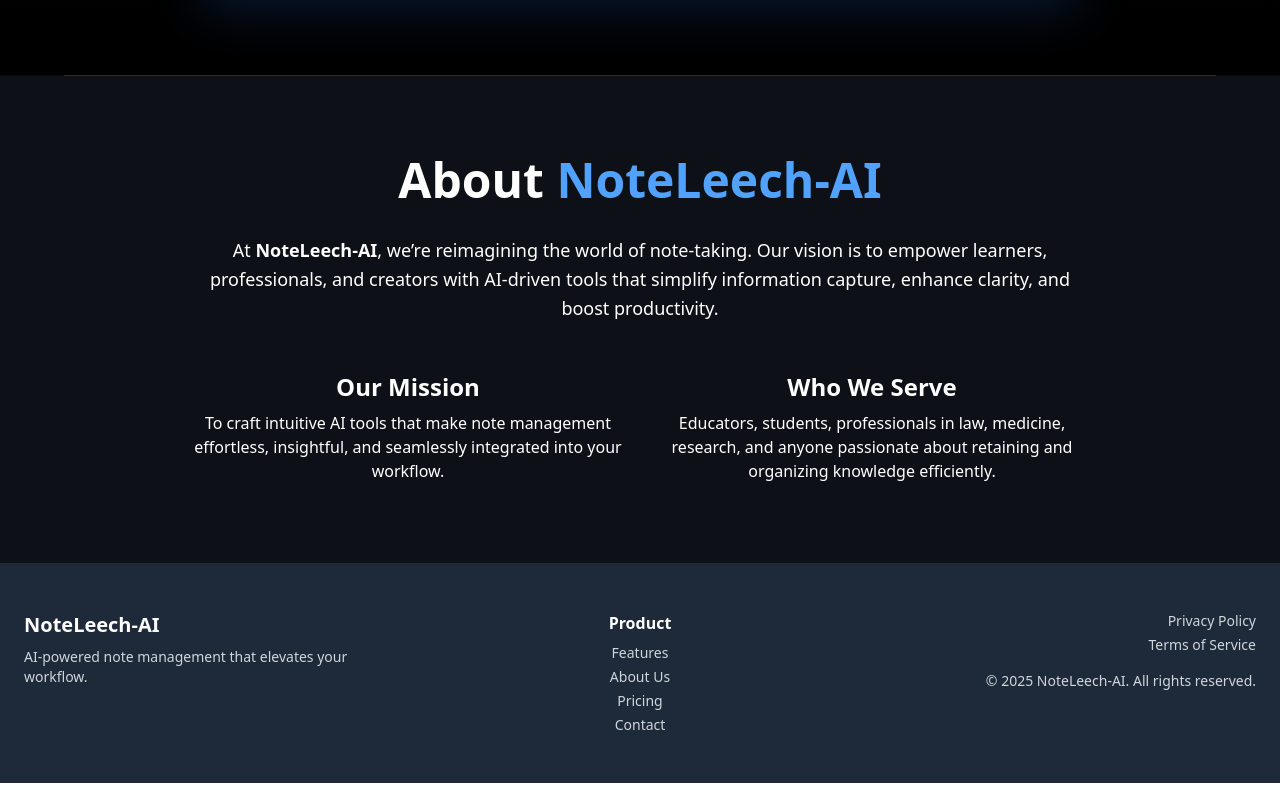
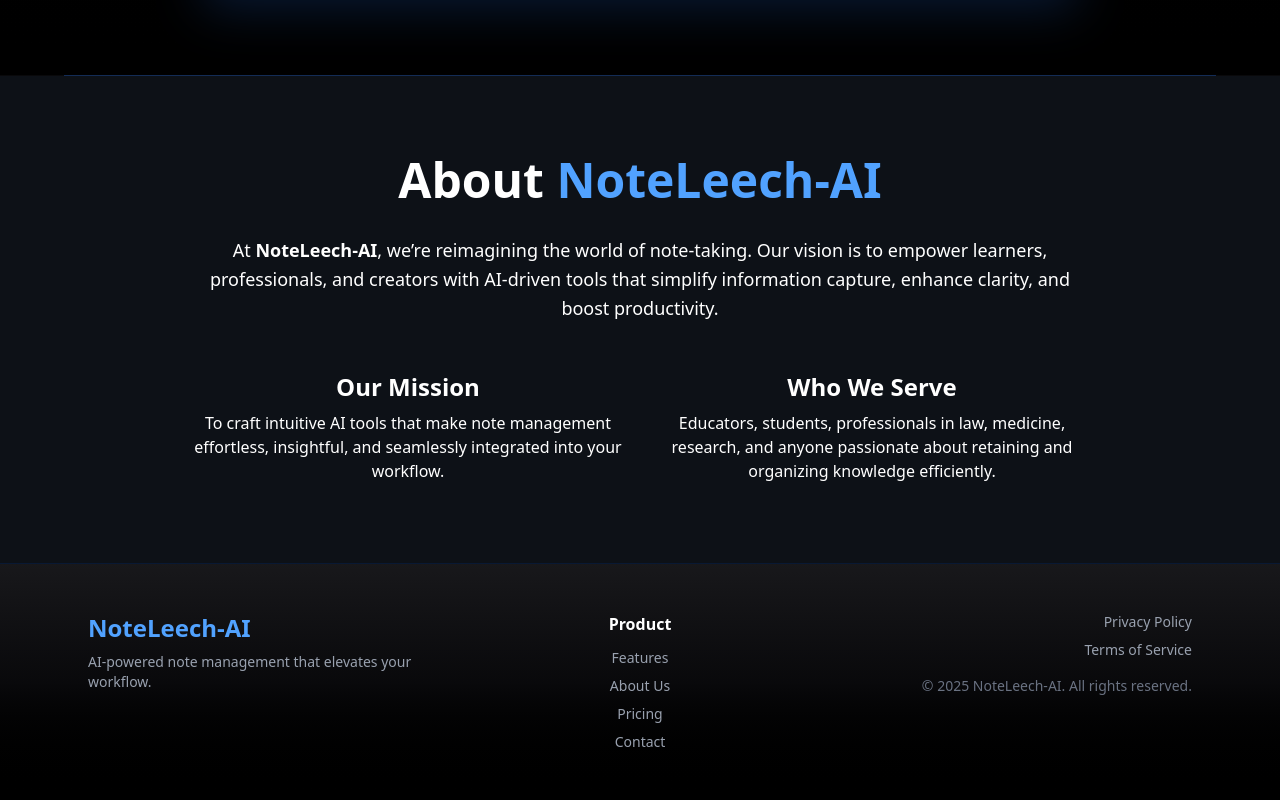
Before and after one commit to Adarsh29-10/NoteLeech-AI, a React (Vite) app in the folder frontend/: page / in a window 1280 px wide. Shown: the part 1816-2616 px from the top of the page. Built offline with nearby package versions, Linux system fonts and the light colour scheme.

Commit message:
Enhance Footer component styling with gradient background and improved link visibility

```diff
--- a/frontend/src/Components/Footer/Footer.jsx
+++ b/frontend/src/Components/Footer/Footer.jsx
@@ -1,32 +1,32 @@
 import React from 'react';
 
 const Footer = () => (
-  <footer className="bg-gray-800 text-gray-300 py-12 w-full">
-    <div className="px-6 grid grid-cols-1 md:grid-cols-3 gap-8 w-full">
+  <footer className="bg-gradient-to-t from-black via-zinc-950 to-zinc-900 text-gray-300 py-12 w-full border-t border-blue-500/20">
+    <div className="px-6 grid grid-cols-1 md:grid-cols-3 gap-8 max-w-6xl mx-auto">
       {/* Logo / Brand */}
       <div className="text-center md:text-left">
-        <h3 className="text-xl font-bold text-white">NoteLeech-AI</h3>
-        <p className="mt-2 text-sm">
+        <h3 className="text-2xl font-bold text-blue-400">NoteLeech-AI</h3>
+        <p className="mt-2 text-sm text-gray-400">
           AI-powered note management that elevates your workflow.
         </p>
       </div>
 
       {/* Navigation Links */}
       <div className="text-center">
-        <h4 className="font-semibold text-white mb-2">Product</h4>
-        <ul className="space-y-1 text-sm">
-          <li><a href="#features" className="hover:text-white">Features</a></li>
-          <li><a href="#about" className="hover:text-white">About Us</a></li>
-          <li><a href="#pricing" className="hover:text-white">Pricing</a></li>
-          <li><a href="#contact" className="hover:text-white">Contact</a></li>
+        <h4 className="font-semibold text-white mb-3">Product</h4>
+        <ul className="space-y-2 text-sm">
+          <li><a href="#features" className="text-gray-400 hover:text-blue-400 transition-colors">Features</a></li>
+          <li><a href="#about" className="text-gray-400 hover:text-blue-400 transition-colors">About Us</a></li>
+          <li><a href="#pricing" className="text-gray-400 hover:text-blue-400 transition-colors">Pricing</a></li>
+          <li><a href="#contact" className="text-gray-400 hover:text-blue-400 transition-colors">Contact</a></li>
         </ul>
       </div>
 
       {/* Legal */}
       <div className="text-center md:text-right text-sm">
-        <a href="/privacy" className="block hover:text-white">Privacy Policy</a>
-        <a href="/terms" className="block mt-1 hover:text-white">Terms of Service</a>
-        <p className="mt-4">&copy; {new Date().getFullYear()} NoteLeech-AI. All rights reserved.</p>
+        <a href="/privacy" className="text-gray-400 hover:text-blue-400 transition-colors block">Privacy Policy</a>
+        <a href="/terms" className="text-gray-400 hover:text-blue-400 transition-colors block mt-2">Terms of Service</a>
+        <p className="mt-4 text-gray-500">&copy; {new Date().getFullYear()} NoteLeech-AI. All rights reserved.</p>
       </div>
     </div>
   </footer>
```
